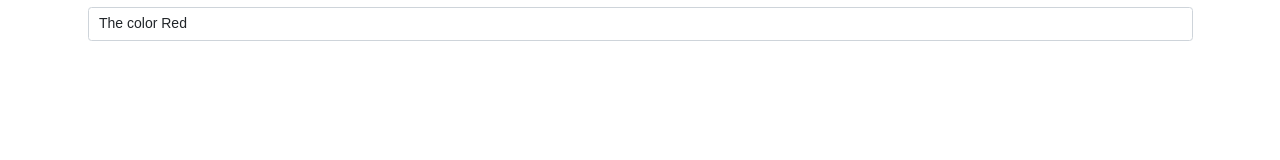
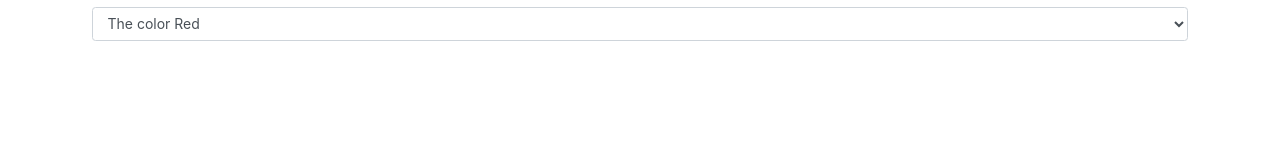
Before and after one commit to OmkarAgnihotri/widgets, a React (Create React App) app: page / in a window 1280 px wide. Shown: the top 160 px of the page. Built offline with nearby package versions, Linux system fonts and the light colour scheme.

Commit message:
dropdown updated

```diff
--- a/public/index.html
+++ b/public/index.html
@@ -14,8 +14,9 @@
       manifest.json provides metadata used when your web app is installed on a
       user's mobile device or desktop. See https://developers.google.com/web/fundamentals/web-app-manifest/
     -->
-    <link href="https://cdn.jsdelivr.net/npm/bootstrap@5.0.0-beta1/dist/css/bootstrap.min.css" rel="stylesheet" integrity="sha384-giJF6kkoqNQ00vy+HMDP7azOuL0xtbfIcaT9wjKHr8RbDVddVHyTfAAsrekwKmP1" crossorigin="anonymous">
+    <!-- <link href="https://cdn.jsdelivr.net/npm/bootstrap@5.0.0-beta1/dist/css/bootstrap.min.css" rel="stylesheet" integrity="sha384-giJF6kkoqNQ00vy+HMDP7azOuL0xtbfIcaT9wjKHr8RbDVddVHyTfAAsrekwKmP1" crossorigin="anonymous"> -->
     <link rel="stylesheet" href="https://cdnjs.cloudflare.com/ajax/libs/semantic-ui/2.4.1/semantic.min.css" integrity="sha512-8bHTC73gkZ7rZ7vpqUQThUDhqcNFyYi2xgDgPDHc+GXVGHXq+xPjynxIopALmOPqzo9JZj0k6OqqewdGO3EsrQ==" crossorigin="anonymous" />
+    <link rel="stylesheet" href="https://maxcdn.bootstrapcdn.com/bootstrap/4.0.0/css/bootstrap.min.css" integrity="sha384-Gn5384xqQ1aoWXA+058RXPxPg6fy4IWvTNh0E263XmFcJlSAwiGgFAW/dAiS6JXm" crossorigin="anonymous">
     <link rel="manifest" href="%PUBLIC_URL%/manifest.json" />
     <!--
       Notice the use of %PUBLIC_URL% in the tags above.
--- a/src/components/Dropdown/Dropdown.js
+++ b/src/components/Dropdown/Dropdown.js
@@ -21,12 +21,16 @@ const Dropdown = ({options,selected, onSelectedChange}) => {
     });
 
     return (
+        <form>
             <div className="form-group p-2">
                 <select className="form-control">
                     <option >{selected.label}</option>
                     {renderedOptions}
                 </select>
             </div>
+
+        </form>
+
     );
 }
 
```
Also changed, not shown: 1 other file (tests, documents, lock files or other folders). Lines whose indentation alone changed are shown as unchanged.
